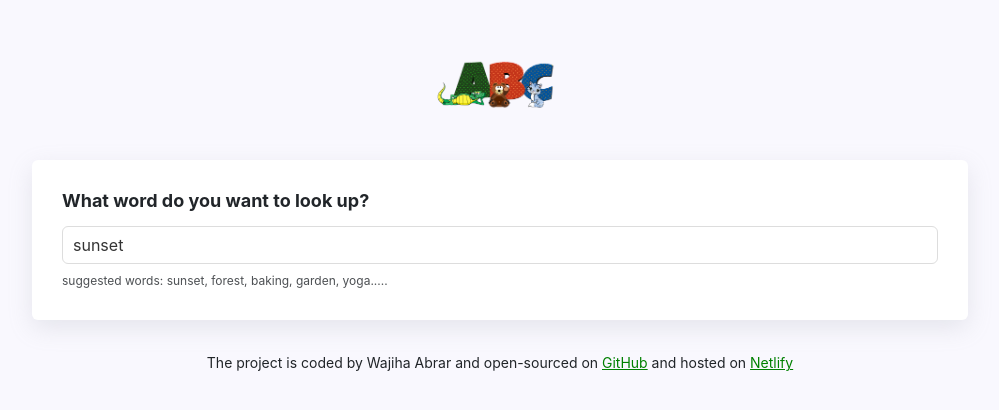
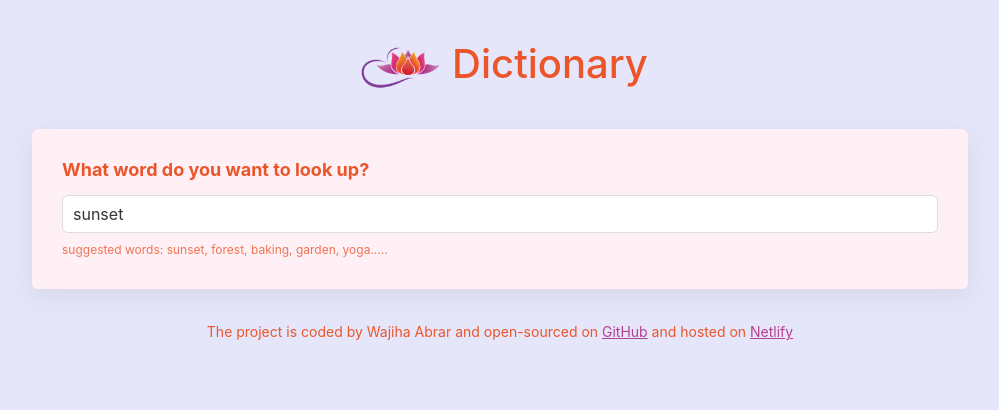
Before and after one commit to WajihaAbrar/Dictionary-React-Project, a React (Create React App) app: page / in a window 1280 px wide. Shown: the top 410 px of the page, without its empty margins (140-1139 px from the left). Built offline with nearby package versions, Linux system fonts and the light colour scheme; no server answers.

Commit message:
Updated the CSS files of the components.

```diff
--- a/src/App.css
+++ b/src/App.css
@@ -1,21 +1,33 @@
 body {
-  background-color: peachpuff;
-  background-color: #f9f8fe;
+  background: lavender;
+  color: #b79659;
+  color: #eb552a;
+  /* color: black; */
 }
 a {
-  color: green;
+  color: palevioletred;
+  color: #b34191;
 }
 .App {
   max-width: 960px;
   margin: 0 auto;
 }
 .App-header {
+  color: palevioletred;
+  display: flex;
+  justify-content: center;
   margin: 30px 0;
 }
+.App-header h1 {
+  color: #b79659;
+  color: #eb552a;
+  position: relative;
+  top: 10px;
+}
 .App-logo {
-  max-width: 150px;
-  display: block;
-  margin: 0 auto;
+  max-width: 100px;
+  /* display: block;
+  margin: 10px auto; */
 }
 .App-footer {
   text-align: center;
--- a/src/App.js
+++ b/src/App.js
@@ -1,5 +1,5 @@
 import Dictionary from "./Dictionary";
-import dictionary from "./dictionary.png";
+import logo from "./logo.png";
 
 import "./App.css";
 
@@ -9,11 +9,13 @@ function App() {
       <div className="container">
         <header className="App-header">
           <img
-            src={dictionary}
+            src={logo}
             className="App-logo img-fluid"
             alt="Dictionary App Logo"
           />
+          <h1>Dictionary</h1>
         </header>
+
         <main>
           <Dictionary word="sunset" />
         </main>
--- a/src/Dictionary.css
+++ b/src/Dictionary.css
@@ -5,7 +5,8 @@
 }
 
 .Dictionary section {
-  background-color: white;
+  background-color: lavenderblush;
+  /* background-color: white; */
   padding: 30px;
   border-radius: 6px;
   box-shadow: rgba(149, 157, 165, 0.2) 0px 8px 24px;
--- a/src/Example.css
+++ b/src/Example.css
@@ -1,5 +1,5 @@
 .Example {
-  color: #70757a;
+  color: #b34191;
   font-style: italic;
   margin-top: 10px;
 }
--- a/src/Example.js
+++ b/src/Example.js
@@ -5,7 +5,7 @@ function Example(props) {
   if (props.example) {
     return (
       <div className="Example">
-        <strong>Example:</strong> <em>{props.example}</em>
+        {/* <strong>Example:</strong> */ <em>{props.example}</em>}
       </div>
     );
   } else {
--- a/src/Meaning.css
+++ b/src/Meaning.css
@@ -3,6 +3,3 @@
   font-weight: bold;
   line-height: 1.5;
 }
-
-.Meaning .definition {
-}
--- a/src/Meaning.js
+++ b/src/Meaning.js
@@ -12,7 +12,8 @@ function Meaning(props) {
         return (
           <div key={index}>
             <div className="definition">
-              <strong>Definition:</strong> {definition.definition}
+              {/* <strong>Definition:</strong>  */}
+              {definition.definition}
             </div>
             <Example example={definition.example} />
             <Synonyms synonyms={definition.synonyms} />
--- a/src/Phonetic.css
+++ b/src/Phonetic.css
@@ -15,6 +15,7 @@
 
 .Phonetic a:hover {
   background: palevioletred;
+  background: #eb552a;
   color: white;
 }
 
--- a/src/Synonyms.css
+++ b/src/Synonyms.css
@@ -1,11 +1,12 @@
 .Synonyms {
-  margin: 15px 0 0;
+  margin: 10px 0;
   padding: 0;
 }
 
 .Synonyms li {
   display: inline-block;
   font-size: 13px;
+  color: palevioletred;
   padding-right: 10px;
   line-height: 1.5;
 }
--- a/src/Synonyms.js
+++ b/src/Synonyms.js
@@ -7,11 +7,7 @@ function Synonyms(props) {
     return (
       <ul className="Synonyms">
         {props.synonyms.map(function (synonym, index) {
-          return (
-            <li key={index}>
-              <em>Synonyms:</em> {synonym}
-            </li>
-          );
+          return <li key={index}>{synonym}</li>;
         })}
       </ul>
     );
```
Also changed, not shown: src/dictionary.png, src/logo.png (added).
